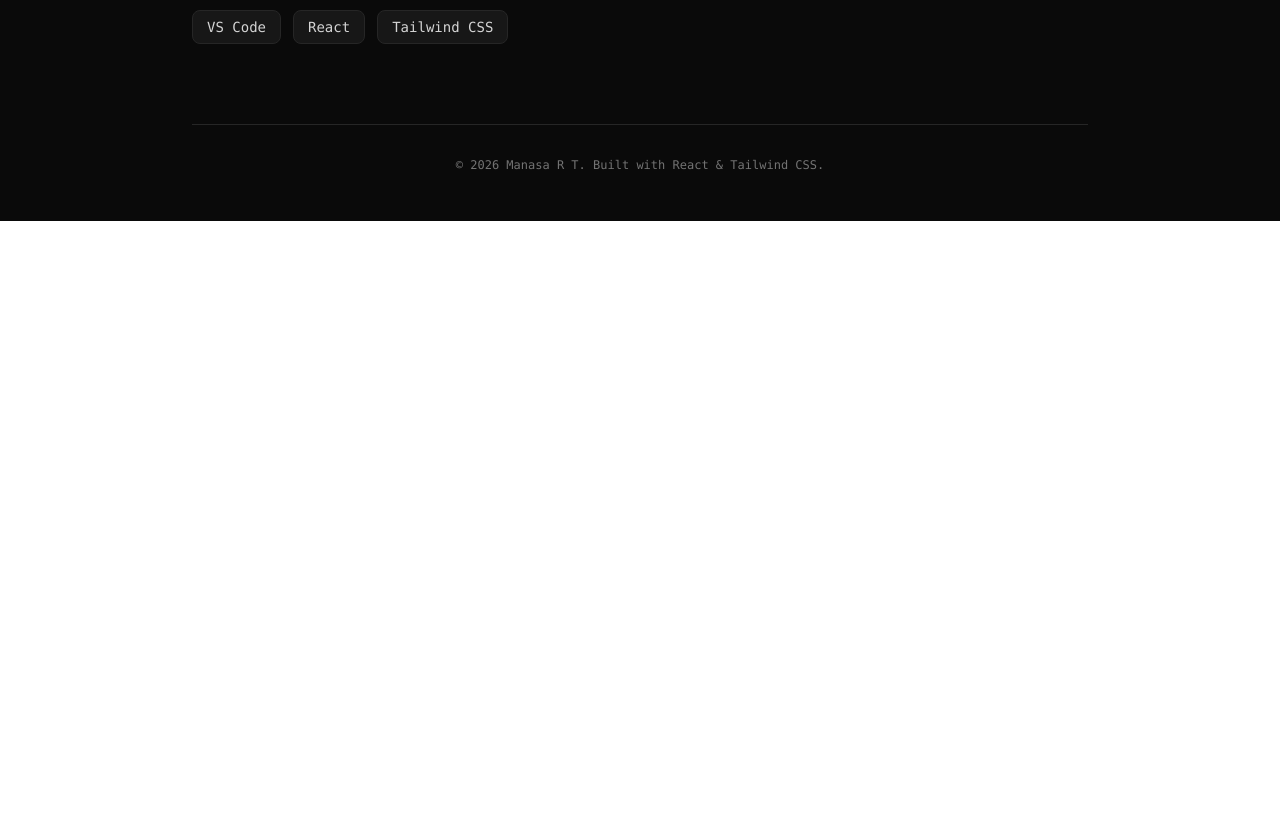
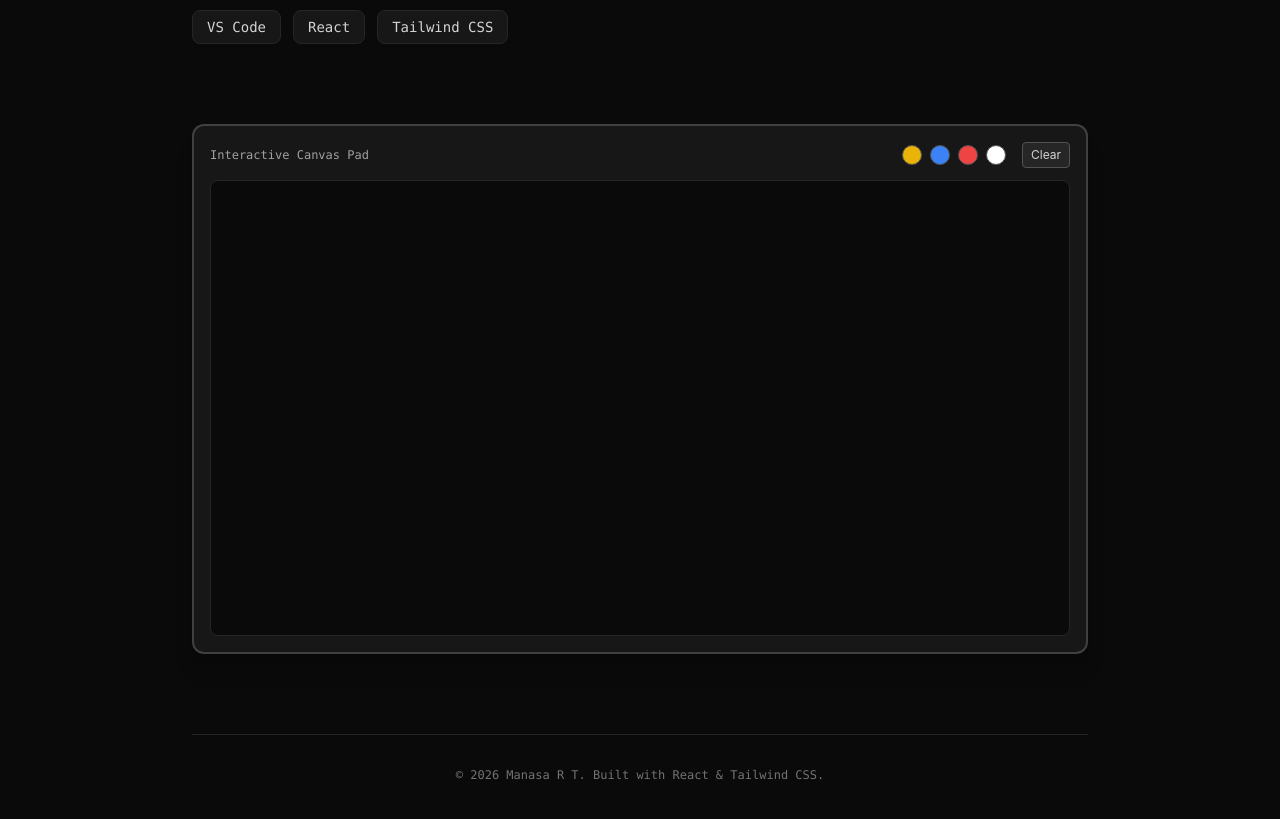
Before and after one commit to manasaravasab-cloud/portfolio, a React app: page / in a window 1280 px wide. Shown: the part 942-1761 px from the top of the page. Before the commit the page ends 1163 px from the top, so only its background shows below. Built offline with nearby package versions, Linux system fonts and the light colour scheme; the HTML template or start-up script is replaced by a standard one.

Commit message:
feat: include DoodleWidget component

```diff
--- a/src/App.jsx
+++ b/src/App.jsx
@@ -1,6 +1,7 @@
 import React from 'react';
 import { FaGithub, FaLinkedin } from 'react-icons/fa6';
 import { Mail, ExternalLink, Code2, Terminal, Cpu } from 'lucide-react';
+import DoodleWidget from './components/DoodleWidget';
 
 export default function App() {
   return (
@@ -106,6 +107,11 @@ export default function App() {
           </div>
         </section>
 
+        {/* Interactive Doodle Canvas */}
+        <section id="doodle" className="mb-20">
+          <DoodleWidget />
+        </section>
+
         {/* Footer */}
         <footer className="pt-8 border-t border-neutral-800 text-center text-xs font-mono text-neutral-500">
           © {new Date().getFullYear()} Manasa R T. Built with React & Tailwind CSS.
```
